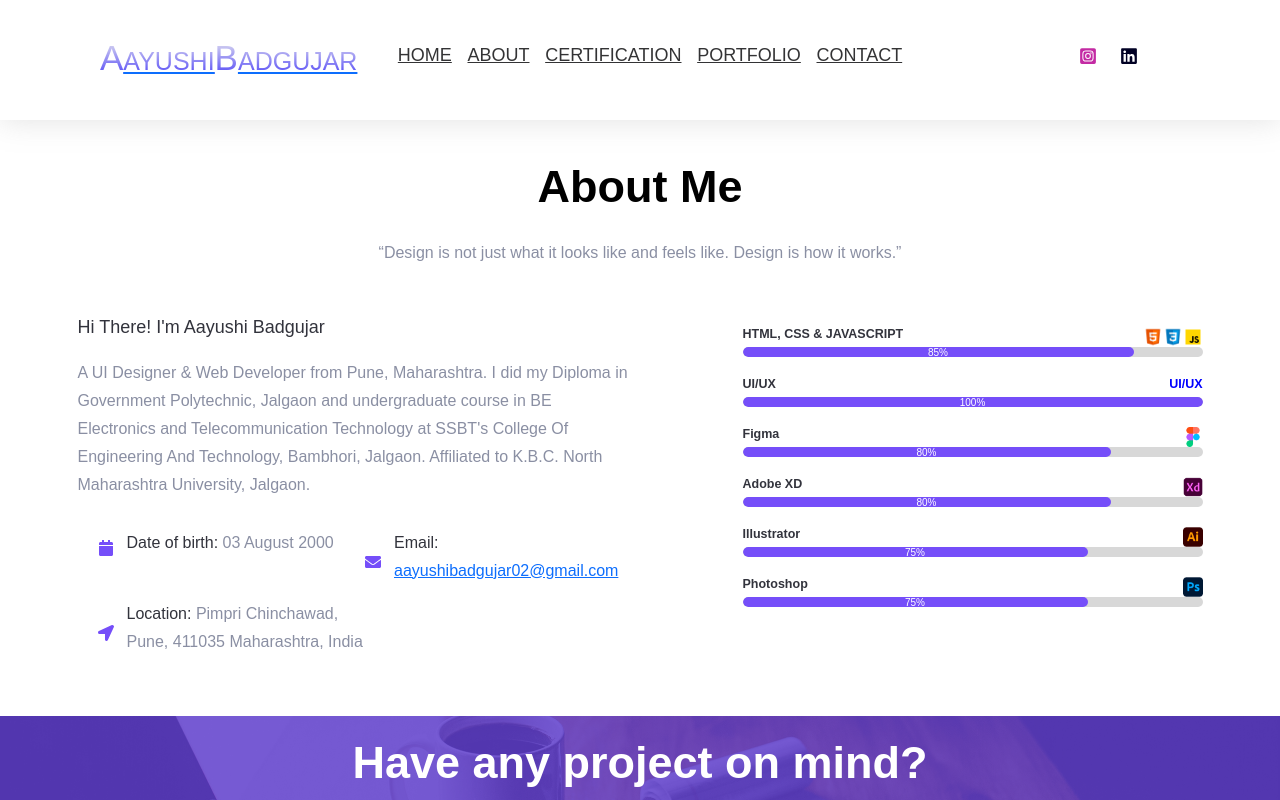
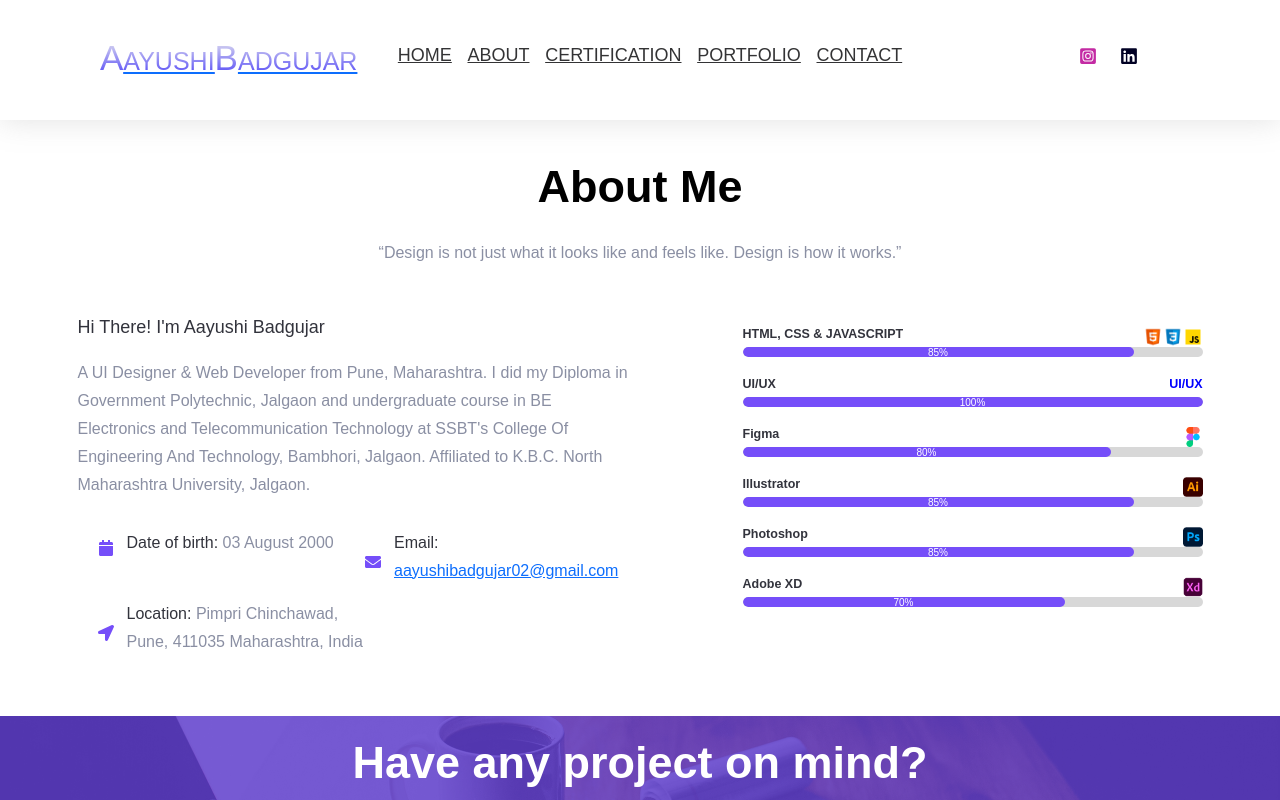
Before and after one commit to AayushiBadgujar03/portfolio, a React (Create React App) app: page /About in a window 1280 px wide. Shown: the top 800 px of the page. Built offline with nearby package versions, Linux system fonts and the light colour scheme.

Commit message:
update skill percentage

```diff
--- a/src/Components/About.js
+++ b/src/Components/About.js
@@ -29,8 +29,9 @@ const About = () => {
             <div className="col-lg-8">
               <div className="section-title text-center">
                 <h2 className="title">About Me</h2>
-                <p style={{alignContent: "center", marginBottom: "50px" }}>
-                “Design is not just what it looks like and feels like. Design is how it works.”
+                <p style={{ alignContent: "center", marginBottom: "50px" }}>
+                  “Design is not just what it looks like and feels like. Design
+                  is how it works.”
                 </p>
               </div>
             </div>
@@ -41,12 +42,12 @@ const About = () => {
               <div className="about-content mt-50">
                 <h5 className="about-title">Hi There! I'm Aayushi Badgujar</h5>
                 <p>
-                  A UI Designer & Web Developer from Pune,
-                  Maharashtra. I did my Diploma in Government Polytechnic,
-                  Jalgaon and undergraduate course in
-                  BE Electronics and Telecommunication Technology at SSBT's College Of Engineering And
-                  Technology, Bambhori, Jalgaon. Affiliated to K.B.C. North
-                  Maharashtra University, Jalgaon.
+                  A UI Designer & Web Developer from Pune, Maharashtra. I did my
+                  Diploma in Government Polytechnic, Jalgaon and undergraduate
+                  course in BE Electronics and Telecommunication Technology at
+                  SSBT's College Of Engineering And Technology, Bambhori,
+                  Jalgaon. Affiliated to K.B.C. North Maharashtra University,
+                  Jalgaon.
                 </p>
                 <ul className="clearfix" style={{ marginBottom: "50px" }}>
                   <li>
@@ -111,7 +112,7 @@ const About = () => {
               <div className="skill-item">
                 <div className="skill-header">
                   <div>
-                    <h5 style={{fontWeight: 700 }}>HTML, CSS & JAVASCRIPT</h5>
+                    <h5 style={{ fontWeight: 700 }}>HTML, CSS & JAVASCRIPT</h5>
                   </div>
                   <div>
                     <img className="ico" src={html} alt="" />
@@ -126,7 +127,7 @@ const About = () => {
               <div className="skill-item">
                 <div className="skill-header">
                   <div>
-                    <h5 style={{fontWeight: 700 }}>UI/UX</h5>
+                    <h5 style={{ fontWeight: 700 }}>UI/UX</h5>
                   </div>
                   <div>
                     <h5 style={{ color: "blue", fontWeight: 700 }}>UI/UX</h5>
@@ -139,7 +140,7 @@ const About = () => {
               <div className="skill-item">
                 <div className="skill-header">
                   <div>
-                    <h5 style={{fontWeight: 700 }}>Figma</h5>
+                    <h5 style={{ fontWeight: 700 }}>Figma</h5>
                   </div>
                   <div>
                     <img className="ico" src={figma} alt="" />
@@ -149,44 +150,46 @@ const About = () => {
                   <Progress done="80" />
                 </div>
               </div>
+
               <div className="skill-item">
                 <div className="skill-header">
                   <div>
-                    <h5 style={{fontWeight: 700 }}>Adobe XD</h5>
+                    <h5 style={{ fontWeight: 700 }}>Illustrator</h5>
+                  </div>
+                  <div>
+                    <img className="ico" src={ill} alt="" />
+                  </div>
+                </div>
+                <div className="skill-percentage">
+                  <Progress done="85" />
+                </div>
+              </div>
+
+              <div className="skill-item">
+                <div className="skill-header">
+                  <div>
+                    <h5 style={{ fontWeight: 700 }}>Photoshop</h5>
+                  </div>
+                  <div>
+                    <img className="ico" src={photoshope} alt="" />
+                  </div>
+                </div>
+                <div className="skill-percentage">
+                  <Progress done="85" />
+                </div>
+              </div>
+
+              <div className="skill-item">
+                <div className="skill-header">
+                  <div>
+                    <h5 style={{ fontWeight: 700 }}>Adobe XD</h5>
                   </div>
                   <div>
                     <img className="ico" src={adobe} alt="" />
                   </div>
                 </div>
                 <div className="skill-percentage">
-                  <Progress done="80" />
-                </div>
-              </div>
-              <div className="skill-item">
-                <div className="skill-header">
-                  <div>
-                    <h5 style={{fontWeight: 700 }}>Illustrator</h5>
-                  </div>
-                  <div>
-                    <img className="ico" src={ill} alt="" />
-                  </div>
-                </div>
-                <div className="skill-percentage">
-                  <Progress done="75" />
-                </div>
-              </div>
-
-              <div className="skill-item">
-                <div className="skill-header">
-                  <div>
-                    <h5 style={{fontWeight: 700 }}>Photoshop</h5>
-                  </div>
-                  <div>
-                    <img className="ico" src={photoshope} alt="" />
-                  </div>
-                </div>
-                <div className="skill-percentage">
-                  <Progress done="75" />
+                  <Progress done="70" />
                 </div>
               </div>
             </div>
```
